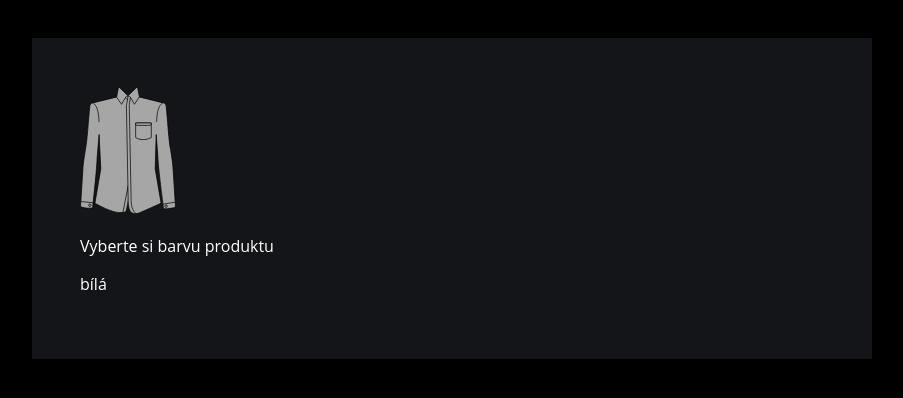
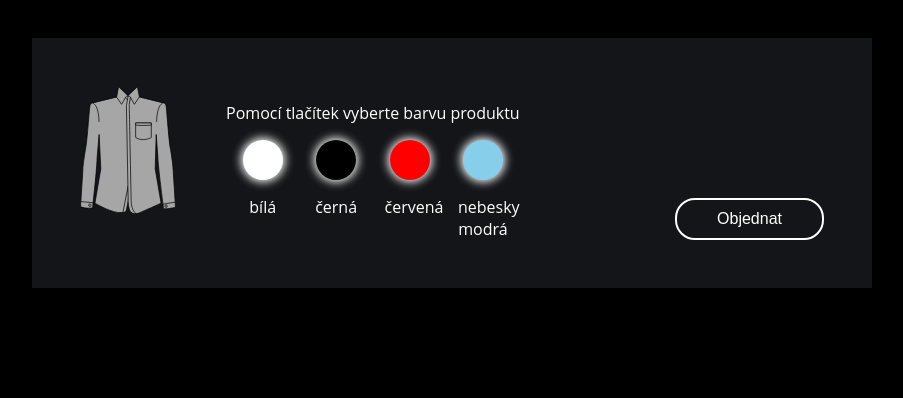
Before and after one commit to xteryna/cviceni-panske-obleky, a plain HTML site: page index.html in a window 1280 px wide. Shown: the part 250-648 px from the top of the page, without its empty margins (188-1091 px from the left). Drawn offline with Linux system fonts and the light colour scheme; a web font is replaced by a local one.

Commit message:
layout for DT ready

```diff
--- a/index.html
+++ b/index.html
@@ -61,13 +61,28 @@
         />
       </svg>
       <div class="product__colors">
-        <p>Vyberte si barvu produktu</p>
+        <p>Pomocí tlačítek vyberte barvu produktu</p>
         <div class="choose-colors">
           <div class="color-option">
-            <div class="color-option__box"></div>
+            <div class="color-option__box white" id="white"></div>
             <p class="color-option__name">bílá</p>
           </div>
+          <div class="color-option">
+            <div class="color-option__box black" id="black"></div>
+            <p class="color-option__name">černá</p>
+          </div>
+          <div class="color-option">
+            <div class="color-option__box red" id="red"></div>
+            <p class="color-option__name">červená</p>
+          </div>
+          <div class="color-option">
+            <div class="color-option__box blue" id="blue"></div>
+            <p class="color-option__name">nebesky modrá</p>
+          </div>
         </div>
+      </div>
+      <div class="order">
+        <button class="order__button" id="orderBtn">Objednat</button>
       </div>
     </div>
     <script src="index.js"></script>
--- a/style.css
+++ b/style.css
@@ -46,6 +46,10 @@ h1.site-title span {
   margin-top: -5rem;
   padding: 3rem;
   background-color: #141518;
+  display: grid;
+  gap: 50px;
+  grid-template-columns: auto auto 1fr;
+
 }
 
 .product__image {
@@ -53,7 +57,67 @@ h1.site-title span {
   height: auto;
 }
 
+.product__colors{
+  text-align: center;
+}
+
+
 .t-shirt {
   stroke: #000;
   stroke-width: 2;
 }
+
+.color-option {
+  width: 50px;
+}
+
+.color-option__box {
+  background-color: white;
+  width: 40px;
+  height: 40px;
+  border-radius: 50%;
+  box-shadow: 0 0  10px 2px white;
+  margin: auto;
+}
+
+.color-option__name{
+  text-align: center;
+  margin-bottom: 0px;
+}
+
+.choose-colors{
+  display: grid;
+  grid-template-columns: repeat(4, 1fr);
+  justify-items: center;
+}
+
+#white {
+  background-color: white;
+}
+
+#red {
+  background-color: red;
+}
+
+#blue {
+  background-color: skyblue;
+}
+
+#black {
+  background-color: black;
+}
+
+.order {
+  align-self: flex-end;
+  justify-self: end;
+}
+
+.order__button {
+  background-color: #141518;
+  font-size: 1rem;
+  color: white;
+  border: 2px solid white;
+  border-radius: 20px;
+  padding: 10px 40px;
+
+}
```
